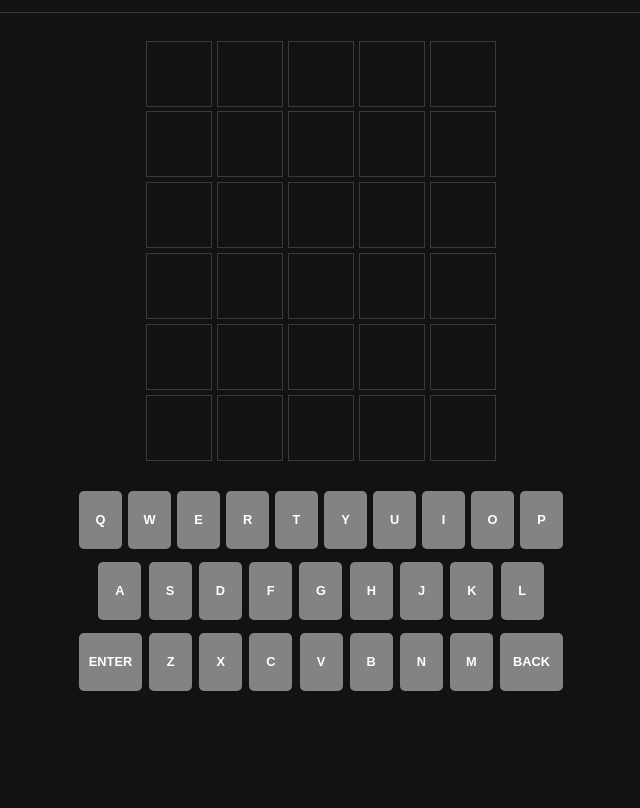
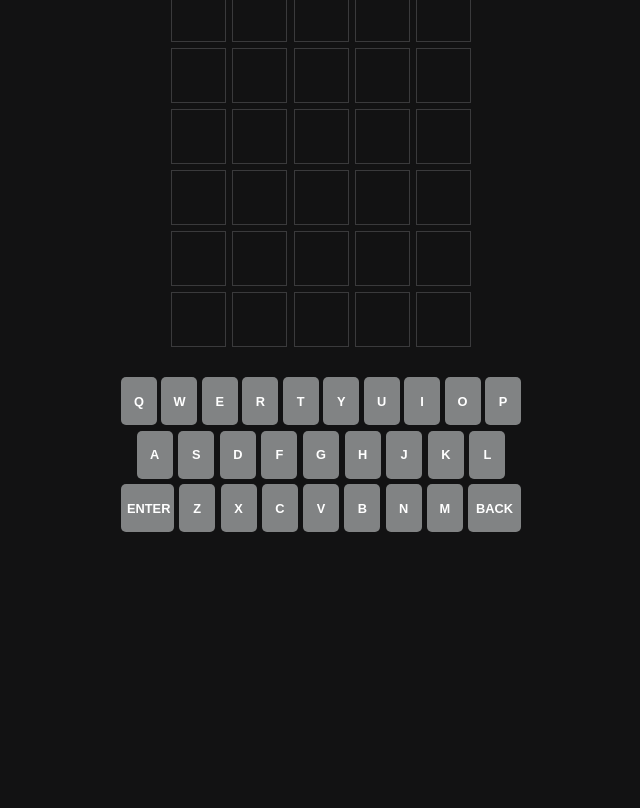
Before and after one commit to harsh-mohite-09/wordle-game, a plain HTML site: page index.html in a window 1280 px wide. Shown: the part 89-897 px from the top of the page, without its empty margins (319-959 px from the left). After the commit the page ends 800 px from the top, so only its background shows below. Drawn offline with Linux system fonts and the light colour scheme.

Commit message:
style: updated size

```diff
--- a/styles.css
+++ b/styles.css
@@ -12,7 +12,8 @@ body {
 }
 
 .heading {
-  font-size: 2.5em;
+  font-size: 2em;
+  margin: 14px 0;
 }
 
 hr {
@@ -27,9 +28,9 @@ hr {
 }
 
 .card-container {
-  margin-top: 20px;
-  width: 350px;
-  height: 420px;
+  margin-top: 2px;
+  width: 300px;
+  height: 360px;
   display: flex;
   flex-direction: column;
   justify-content: space-between;
@@ -42,8 +43,8 @@ hr {
 }
 
 .letter {
-  width: 64px;
-  height: 64px;
+  width: 53px;
+  height: 53px;
   display: flex;
   justify-content: center;
   align-items: center;
@@ -51,7 +52,7 @@ hr {
 }
 
 span {
-  font-size: 2em;
+  font-size: 1.8em;
   font-weight: bold;
 }
 
@@ -62,8 +63,8 @@ span {
 }
 
 .keyboard {
-  width: 484px;
-  height: 200px;
+  width: 400px;
+  height: 155px;
   display: flex;
   flex-direction: column;
   justify-content: space-between;
@@ -87,8 +88,8 @@ span {
   color: white;
   font-weight: bold;
   font-size: 0.8em;
-  width: 43px;
-  height: 58px;
+  width: 36px;
+  height: 48px;
   border: none;
   border-radius: 5px;
 }
@@ -98,14 +99,14 @@ span {
   color: white;
   font-weight: bold;
   font-size: 0.8em;
-  width: 63px;
-  height: 58px;
+  width: 53px;
+  height: 48px;
   border: none;
   border-radius: 5px;
 }
 
 .spacer {
-  width: 12px;
+  width: 10px;
 }
 
 .normal-key:hover {
```
